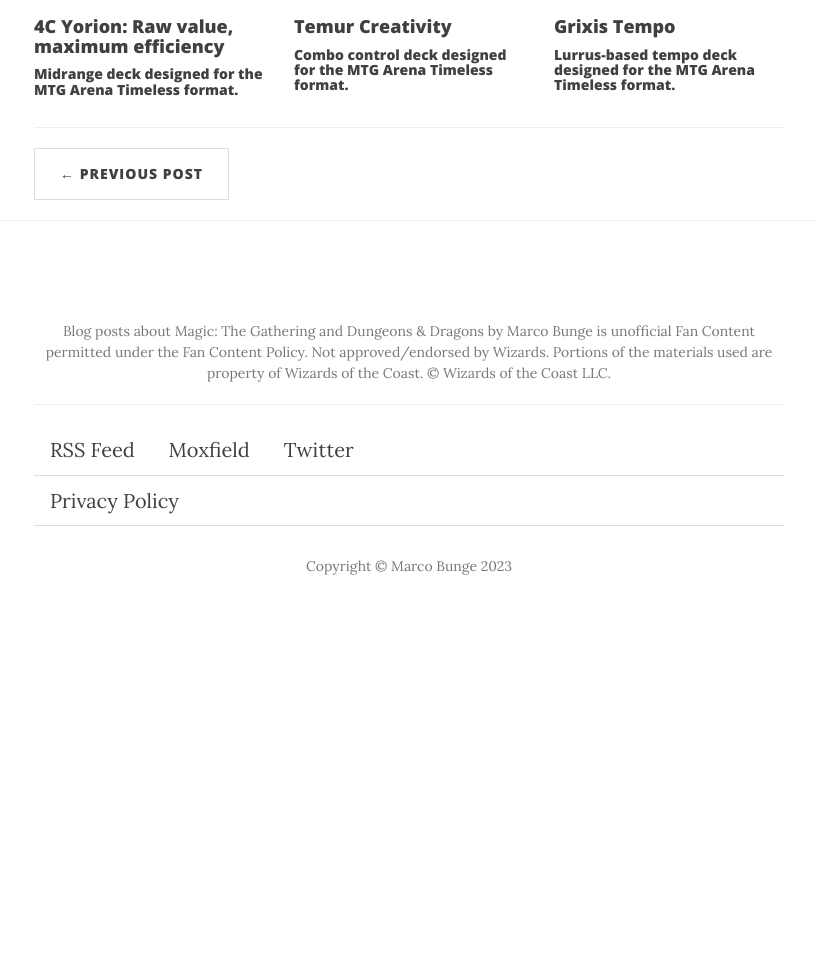
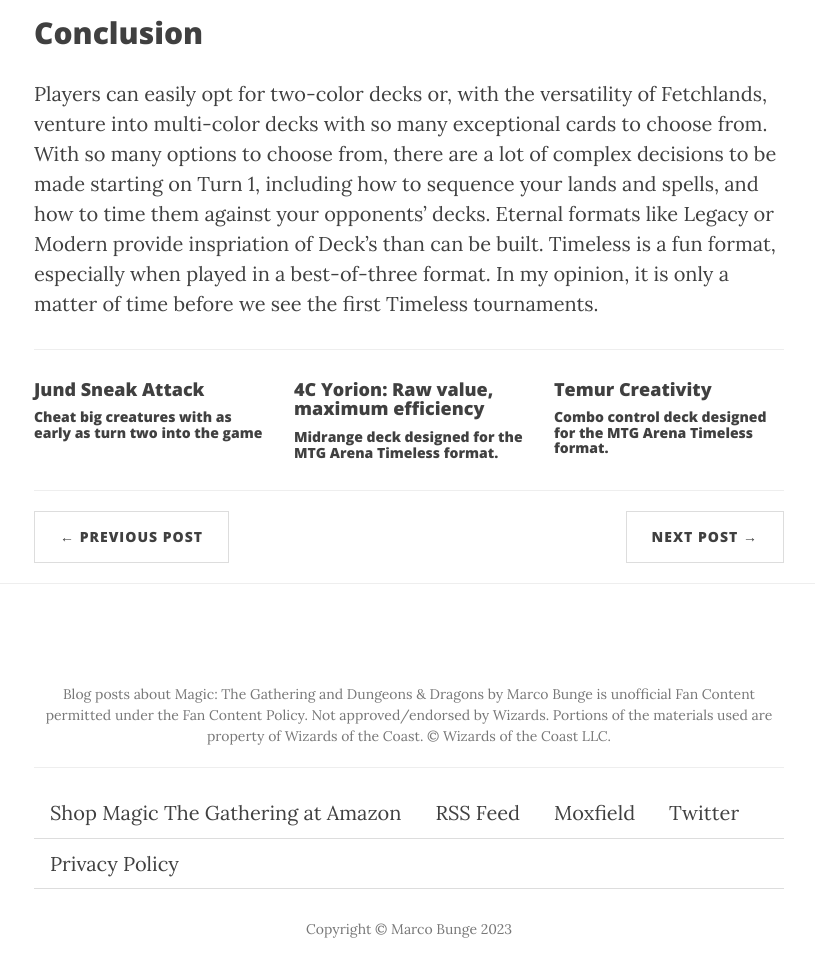
Before and after one commit to mbunge/mbunge.github.io, a Jekyll site: the page built from _posts/2023-12-19-mtg-arena-timeless-format-review.markdown, in a window 1280 px wide and 1400 px high, scrolled down 7087 px, cut to the strip 395-1372 px from the top of the window. Shown: the whole strip, without its empty margins (231-1046 px from the left). Built offline with Jekyll 4.4.1, drawn with Linux system fonts in a browser that asks for light colours; some web fonts are replaced; before the commit the page ends 8124 px from its top, so only the background shows below that; some of the changed text lies outside the part shown.

Commit message:
Sneak attack with mtg Promo

```diff
--- a/_includes/footer.html
+++ b/_includes/footer.html
@@ -13,6 +13,9 @@
             </div>
             <div class="col-lg-8 col-lg-offset-2 col-md-10 col-md-offset-1">
                 <ul class="nav-tabs nav">
+                    <li>
+                        <a target="_blank" href="https://www.amazon.de/stores/MagicTheGathering/MagicTheGathering/page/2C0B3C77-DB40-4B73-9D83-6B1D0A5894C7?&_encoding=UTF8&tag=zombienoxx-21&linkCode=ur2&linkId=1173111ea19bb52063883398459f1c2e&camp=1638&creative=6742">Shop Magic The Gathering at Amazon</a>
+                    </li>
                     <li>
                         <a href="{{ " /feed.xml" | prepend: site.baseurl }}">
                             <!--<span class="fa-stack fa-lg">
--- a/_layouts/post.html
+++ b/_layouts/post.html
@@ -28,6 +28,9 @@
 	<article>
 	    <div class="container">
 			<div class="row">
+				<div class="col-lg-8 col-lg-offset-2 col-md-10 col-md-offset-1">
+					<a target="_blank" alt="Shop MTG products on Amazon" href="https://www.amazon.de/stores/MagicTheGathering/MagicTheGathering/page/2C0B3C77-DB40-4B73-9D83-6B1D0A5894C7?&_encoding=UTF8&tag=zombienoxx-21&linkCode=ur2&linkId=1173111ea19bb52063883398459f1c2e&camp=1638&creative=6742"><img src="{{ "/img/rvr_sma_key_1640x680_en.jpg" | prepend: site.baseurl }}" class="img-responsive" alt="Responsive image"><span class="btn btn-primary">Shop MTG products on Amazon</span></a>
+				</div>
 	            <div class="col-lg-8 col-lg-offset-2 col-md-10 col-md-offset-1">
 					<div itemprop="articleBody" class="post-body">{{ content }}</div>
 	                <hr>
--- /dev/null
+++ b/_posts/2023-12-23-jund-sneak-order.markdown
@@ -0,0 +1,22 @@
+---
+layout:     post
+title:      "Jund Sneak Attack"
+subtitle:   "Cheat big creatures with as early as turn two into the game"
+author:     "Marco Bunge"
+date:       2023-12-23 17:30:00
+published:  true
+header-img: "img/temur.webp"
+series:     "MTG Arena Timeless"
+categories:
+  - mtg
+  - timeless
+  - deck
+---
+
+Jund Sneak Attack is a midrange combo deck for MTG Arean Timeless Best-Of-Three format that wins with big creatures and heavy board presence using *Sneak Attack* or *Natural Order*.
+
+This deck aims to use accelerators like *Dark Ritual*, *Deathrite Shaman*, *Delightful Halfling*, or Treasure Tokens generated by *Fable of the Mirror Breaker* to get big, game-ending creatures like *Atraxa, Grand Unifier* or *Worldspine Worm* into the game as quickly as possible with *Sneak Attack* or *Natural Order*. *Fable of the Mirror Breaker*, *Demonic Tutor*, or *Questing Druid // Sneak the Beast* helps find *Sneak Attack* or *Natural Order*. To protect yourself in the early rounds, Jund Sneak Attack has disruption like *Orcish Bowmaster*, *Thoughtseize*, and *Boseiju, Who Endures*.
+
+<iframe data-moxfield-src="https://www.moxfield.com/embed/XKtD7VsvUU2LKHMJnYLA7g" id="moxfield-frame-1" frameBorder="0" width="100%" onload="moxfieldOnLoad(event)"></iframe>
+
+<a class="btn btn-link" href="https://www.moxfield.com/embed/XKtD7VsvUU2LKHMJnYLA7g" target="_blank" data-moxfield>Jund Sneak Attack at Moxfield</a>
```
Also changed, not shown: img/rvr_sma_key_1640x680_en.jpg (added).
